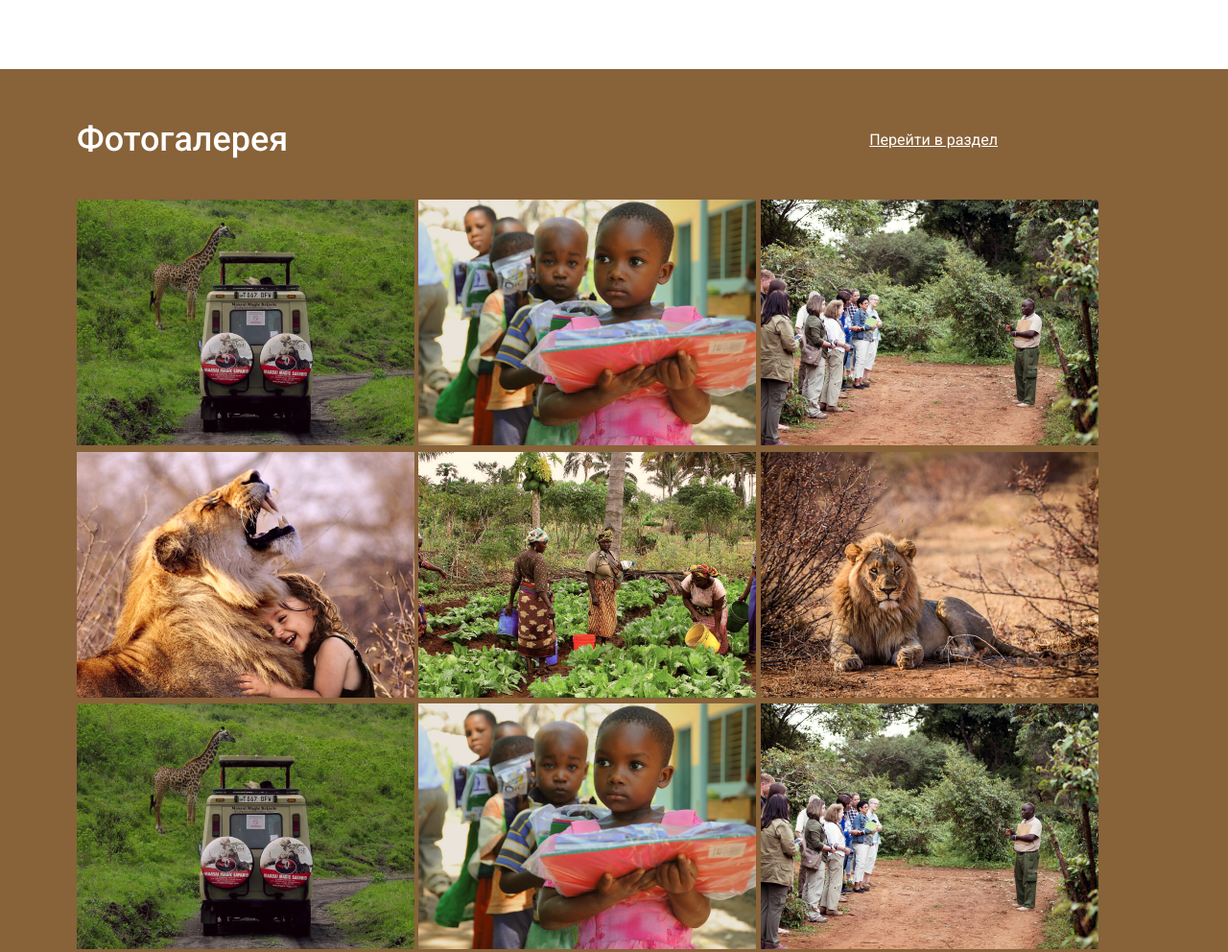
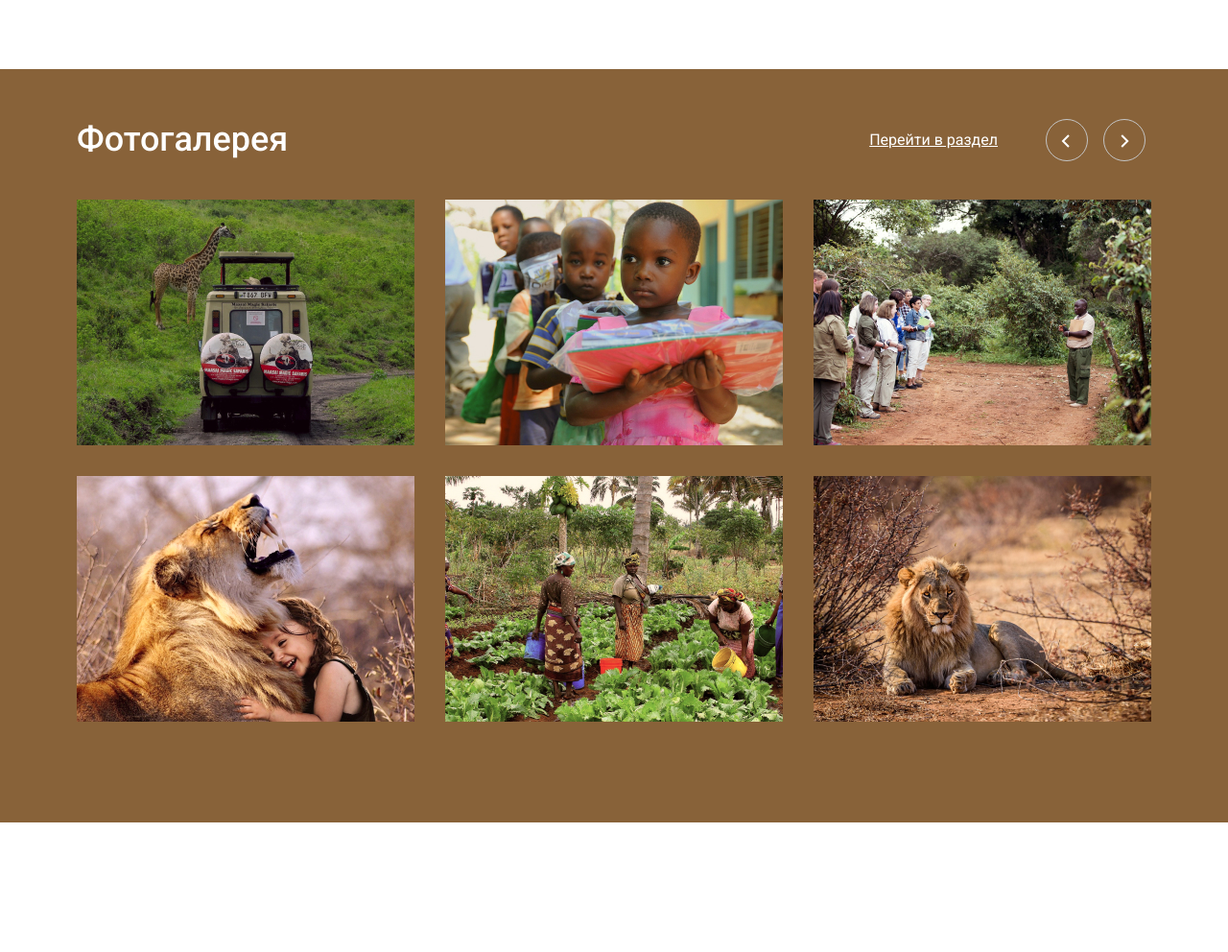
Before and after one commit to SergeyIvanov85/Safari, a plain HTML site: page index.html in a window 1280 px wide. Shown: the part 4800-5792 px from the top of the page at 96% size. After the commit the page ends 5657 px from the top, so only its background shows below. Drawn offline with nearby package versions, Linux system fonts and the light colour scheme.

Commit message:
commit slick-slider js css

```diff
--- a/css/style.css
+++ b/css/style.css
@@ -241,3 +241,19 @@ a{
   line-height: 19px;
   text-decoration: underline;
 }
+.gallery__item-inner{
+  display: grid;
+  grid-template-columns: repeat(3, 1fr);
+  grid-gap: 32px;
+}
+.slick-btn{
+  background-color: transparent;
+  border: none;
+  cursor: pointer;
+  position: absolute;
+  top: -85px;
+  right: 0;
+}
+.slick-prev{
+  right: 60px;
+}
--- a/index.html
+++ b/index.html
@@ -225,7 +225,7 @@
           <a href="#" class="about__link">Читать подробней</a>
         </div>
         <div class="about__popup">
-          <a href="http://www.https://www.youtube.com/watch?v=7eAG_458Hj0" class="popup__link">
+          <a href="https://www.youtube.com/watch?v=7eAG_458Hj0&t=51s" class="popup__link">
             <img src="images/popup.svg" alt="" class="about__link-img">
           </a>
         </div>
--- a/js/main.js
+++ b/js/main.js
@@ -9,5 +9,20 @@ $(function () {
     fixedContentPos: false
   });
 
-  $('.gallery__slider').
+  $('.gallery__slider').slick({
+    prevArrow: '<button type="button" class="slick-btn slick-prev"><img src="images/arrow-left.svg" alt=""></button>',
+    nextArrow: '<button type="button" class="slick-btn slick-next"><img src="images/arrow-right.svg" alt=""></button>',
+  });
+
+  $('.gallery__item-inner').magnificPopup({
+    delegate: 'a',
+    type: 'image',
+    tLoading: 'Loading image #%curr%...',
+    mainClass: 'mfp-img-mobile',
+    gallery: {
+      enabled: true,
+      navigateByImgClick: true,
+      preload: [0, 1] // Will preload 0 - before current, and 1 after the current image
+    },
+  });
 });
```
